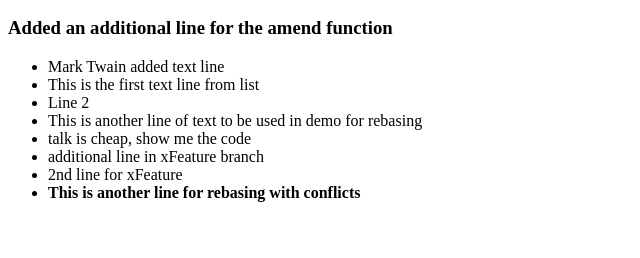
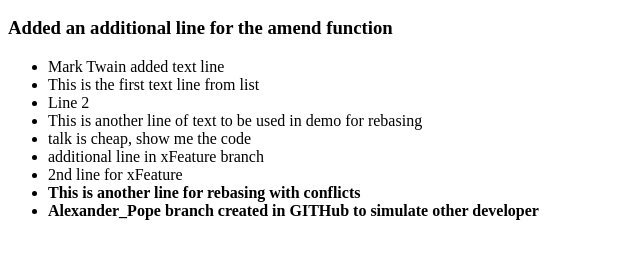
Before and after one commit to MarcoSchuijt/MainGitHubRepTestOpenSap, a plain HTML site: page index.html in a window 1280 px wide. Shown: the part 110-368 px from the top of the page, without its empty margins (0-640 px from the left). Drawn offline with Linux system fonts and the light colour scheme.

Commit message:
Update index.html
Added Alexander pope line

```diff
--- a/index.html
+++ b/index.html
@@ -18,6 +18,7 @@
 			<li>additional line in xFeature branch</li>
 			<li>2nd line for xFeature</li>
 			<li><b>This is another line for rebasing with conflicts</b></li>
+			<li><b>Alexander_Pope branch created in GITHub to simulate other developer</b></li>
 		</ul>
 	</body>
 </html>
```
